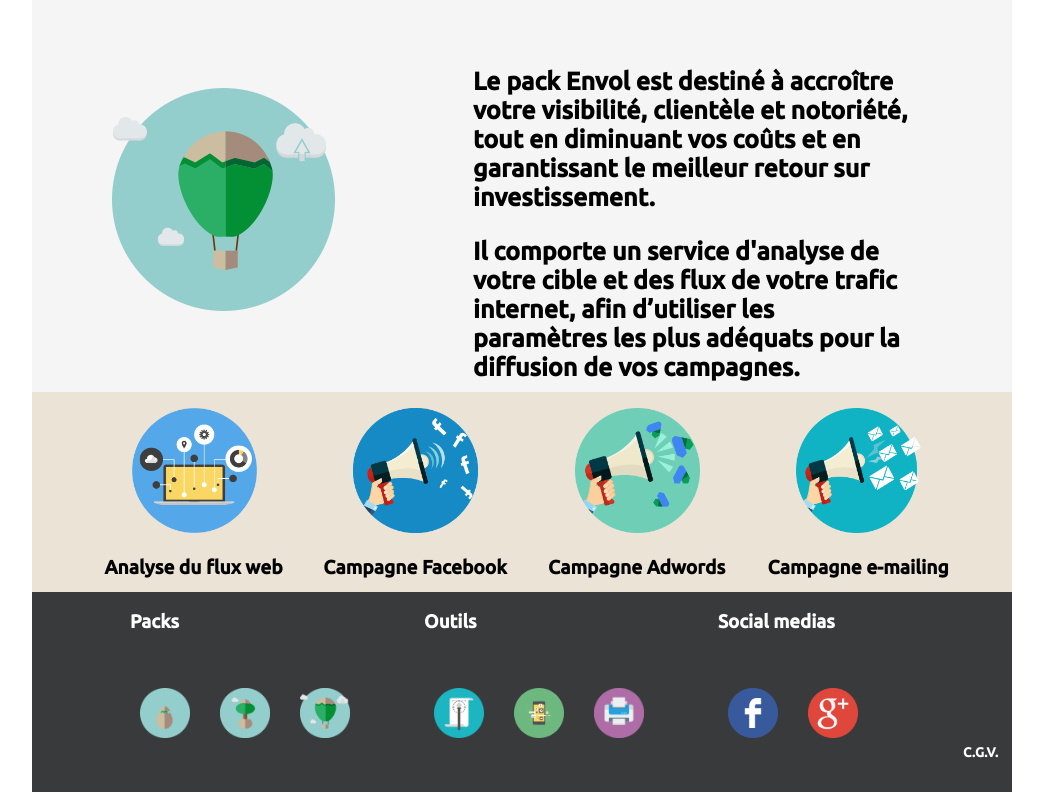
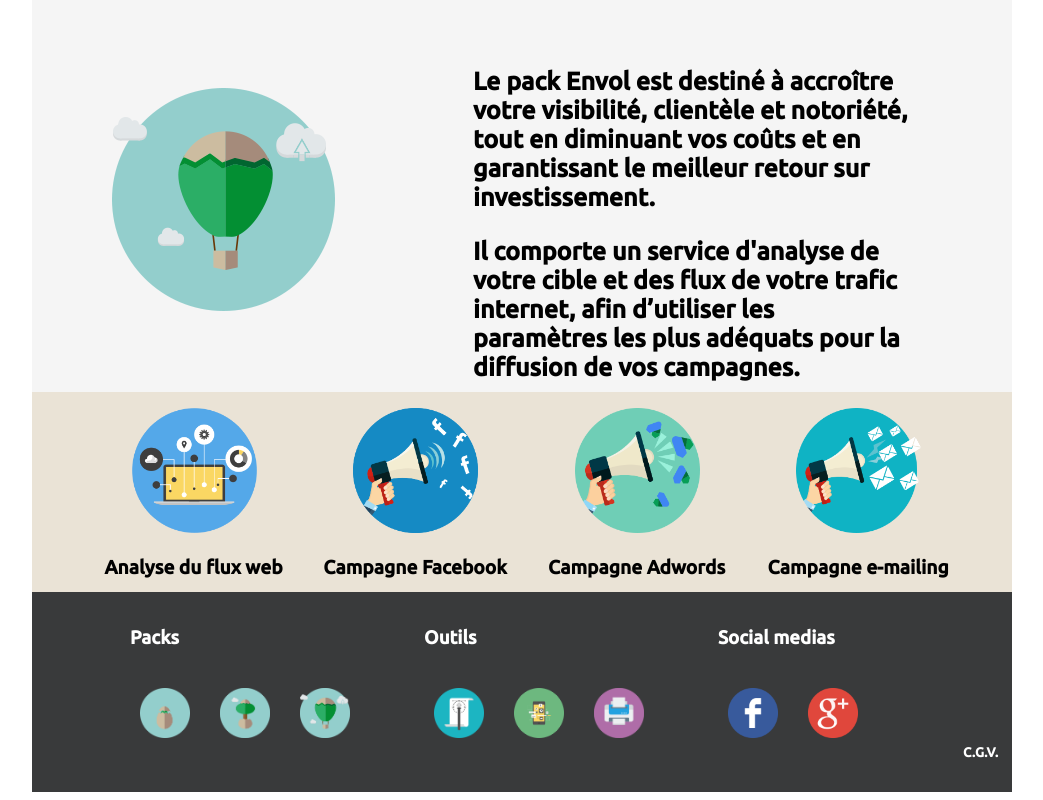
Before and after one commit to NathanZog/ExoRecap2, a plain HTML site: page youcommunik/index.html in a window 1280 px wide. Shown: the part 2166-2966 px from the top of the page, without its empty margins (118-1161 px from the left). Drawn offline with Linux system fonts and the light colour scheme.

Commit message:
derniere save youcommunik

```diff
--- a/youcommunik/public/css/style.css
+++ b/youcommunik/public/css/style.css
@@ -244,8 +244,10 @@ footer{
     left: 70%;
 }
 h3{
+    position: absolute;
     color: white;
     font-family: 'Ubuntu', sans-serif;
+    margin-top: 35px;
 }
 h5{
     position: absolute;
```
